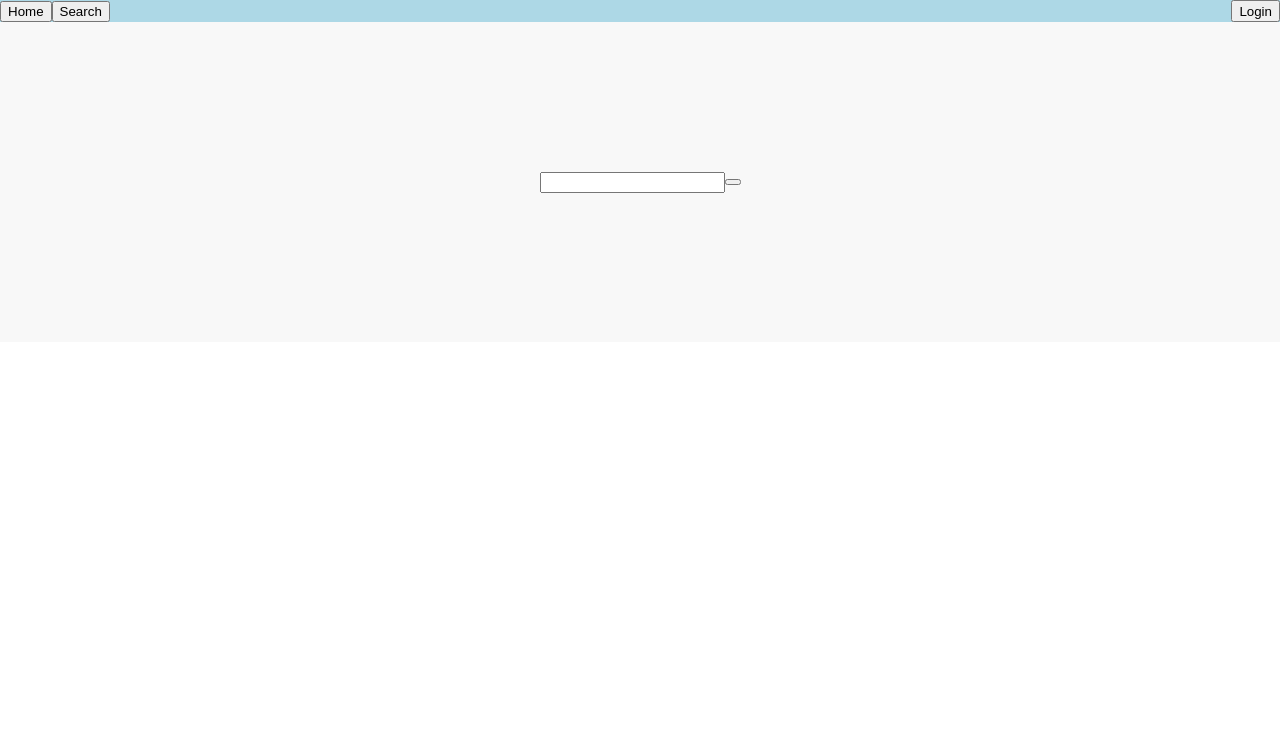
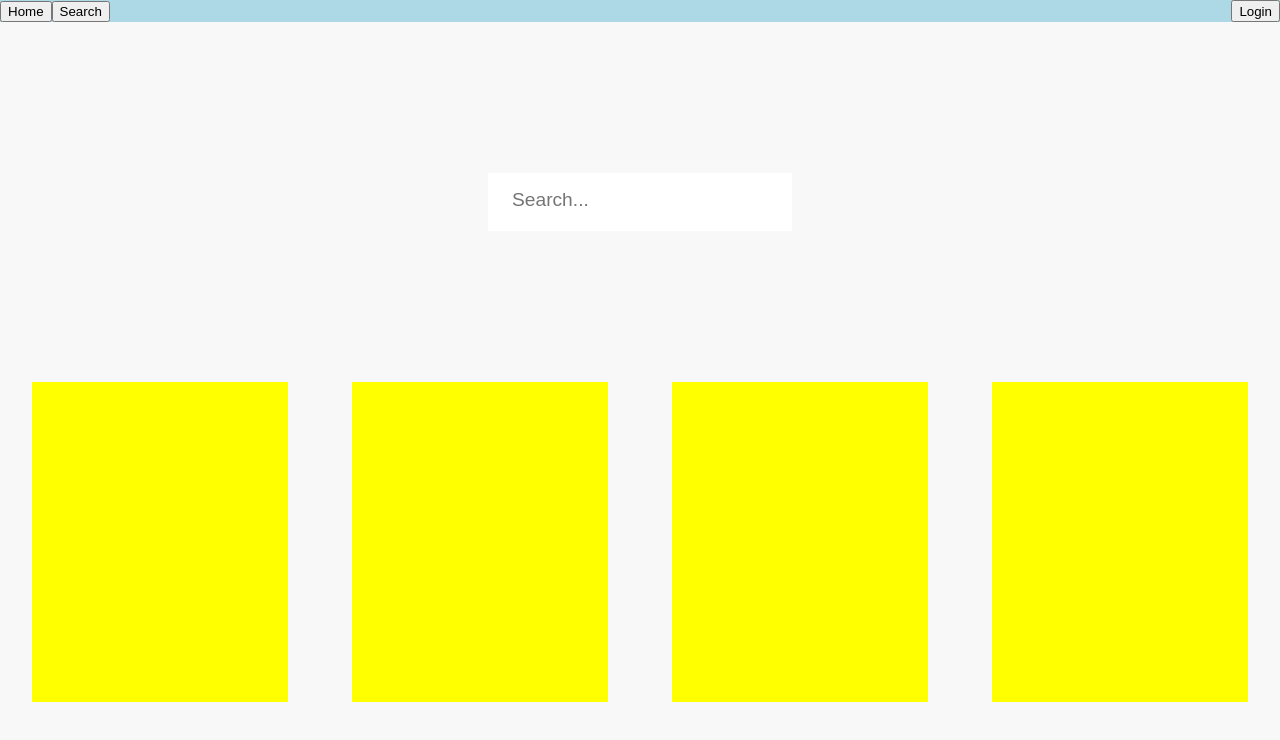
Before and after one commit to andrisgombos/recipebook, a React (Create React App) app: page / in a window 1280 px wide. Shown: the top 740 px of the page. Built offline with nearby package versions, Linux system fonts and the light colour scheme.

Commit message:
homepage outlay

```diff
--- a/src/comp/home/startingpage.js
+++ b/src/comp/home/startingpage.js
@@ -1,6 +1,6 @@
 import React from 'react';
 import Header from '../header/header';
-import { homeContainer, ImageContainer } from './style';
+import { homeContainer, ImageContainer, RecipeList, RecipeContainer, SearchBar } from './style';
 
 const HomePage = () => {
 
@@ -10,11 +10,15 @@ const HomePage = () => {
         <homeContainer>
             <Header/>
             <ImageContainer>
-                <input className='searchBar'></input>
-                <button className='searchButton'></button>
+                <SearchBar placeholder='Search...'></SearchBar>
             </ImageContainer>
-            <div className='recipeList'>
-            </div>
+            <RecipeList>
+                <RecipeContainer/>
+                <RecipeContainer/>
+                <RecipeContainer/>
+                <RecipeContainer/>
+            </RecipeList>
+
         </homeContainer>
     )
 }
--- a/src/comp/home/style.js
+++ b/src/comp/home/style.js
@@ -6,10 +6,35 @@ export const homeContainer = styled.div`
     `
 
 export const ImageContainer = styled.div`
-    width: 100%;
-    height: 40vh;
+    height: 45vh;
     display: flex;
     justify-content: center;
     align-items: center;
     background-color: #f8f8f8;
     `
+
+export const RecipeList = styled.div`
+    height: 51vh;
+    display: flex;
+    flex-direction: row;
+    justify-content: space-around;
+    background-color: #f8f8f8;
+    `
+
+export const RecipeContainer = styled.div`
+    width: 20%;
+    height: 40vh;
+    background-color: yellow;
+
+    `
+
+export const SearchBar = styled.input`
+    background-color: rgb(255, 255, 255);
+    border: none;
+    width: 20%;
+    display: block;
+    border-bottom: 0.3rem solid transparent;
+    padding: 1rem 1.5rem;
+    transition: all 0.3s;
+    font-size: 1.2rem;
+    `
```
